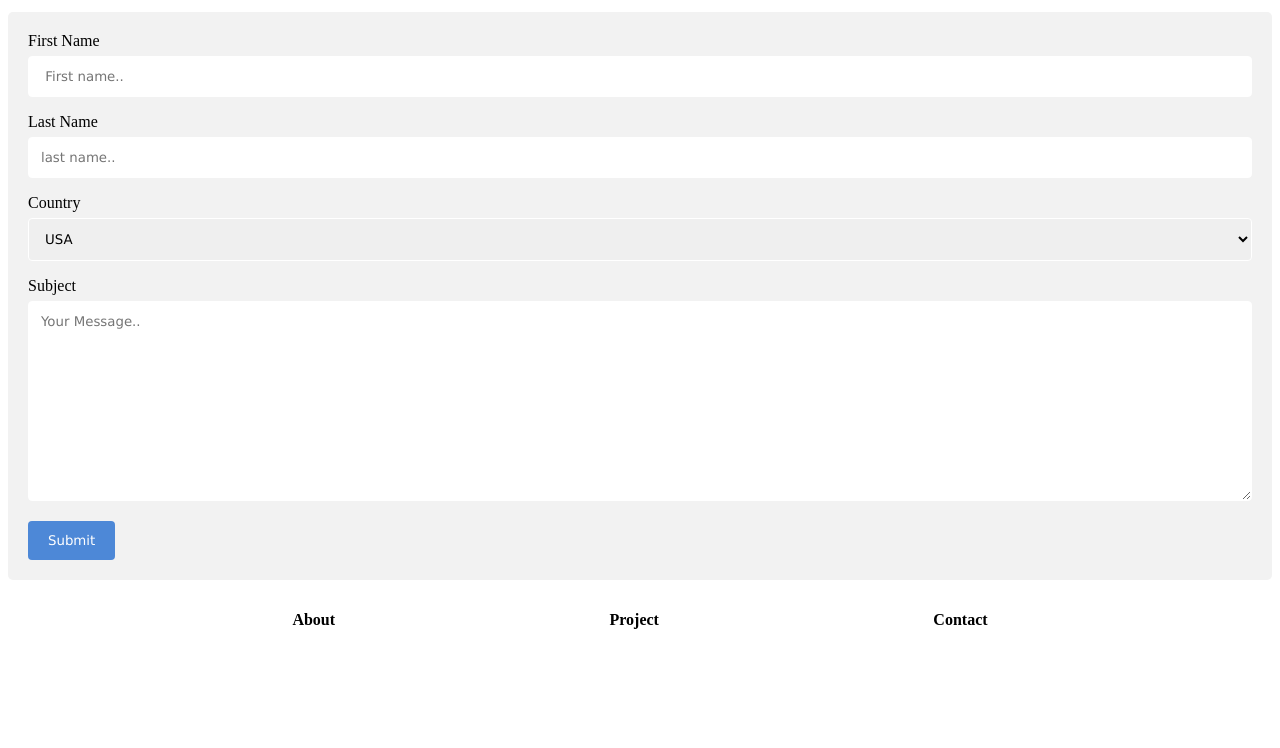
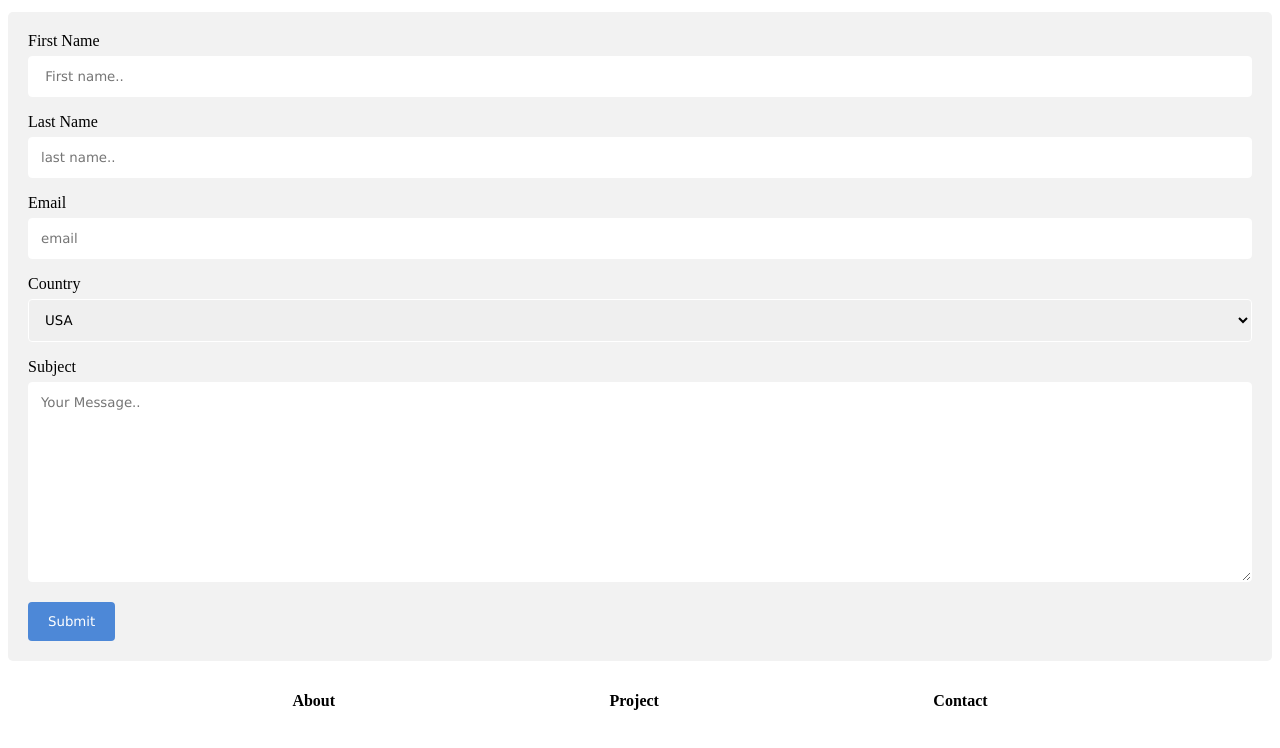
Before and after one commit to tokslaw7/Build-Deploy, a plain HTML site: page contact.html in a window 1280 px wide. Shown: the part 90-838 px from the top of the page. Before the commit the page ends 800 px from the top, so only its background shows below. Drawn offline with Linux system fonts and the light colour scheme.

Commit message:
added email label

```diff
--- a/contact.html
+++ b/contact.html
@@ -47,6 +47,9 @@
           <label for="lname">Last Name</label>
           <input type="text" id="lname" name="lastname" placeholder="last name..">
 
+          <label for="email">Email</label>
+          <input type="text" id="email" name="email" placeholder="email">
+
           <label for="country">Country</label>
           <select id="country" name="country">
             <option value="usa">USA</option>
```
